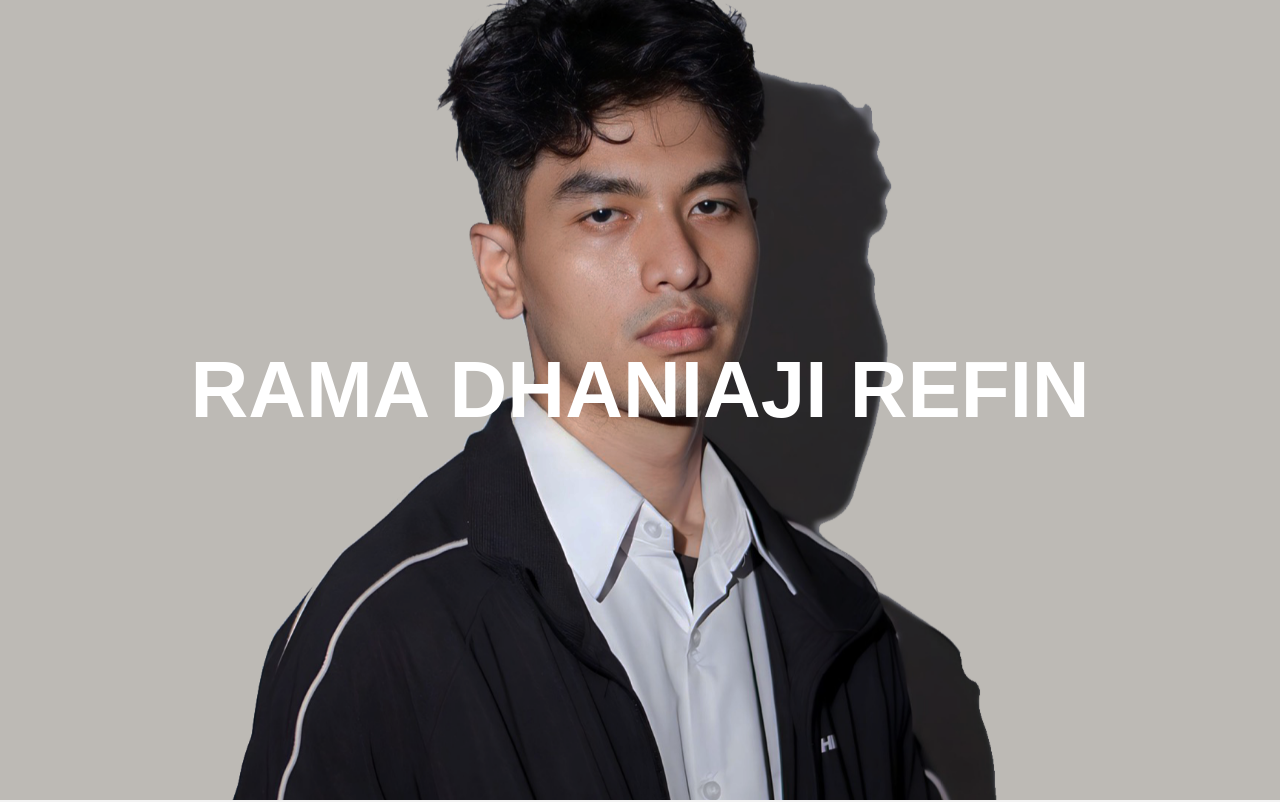
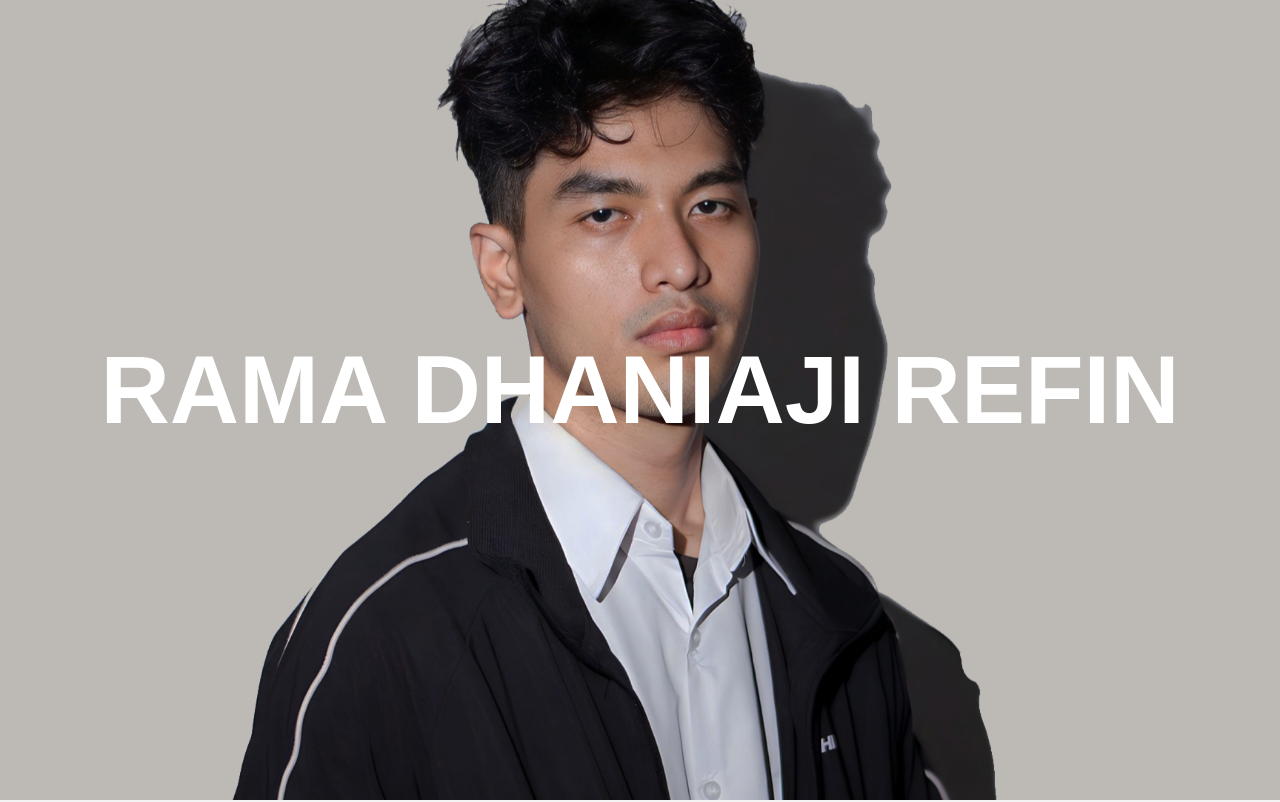
Before and after one commit to RamaRefin/PortoWeb, a website: page index.html in a window 1280 px wide. Shown: the top 802 px of the page. Drawn offline with nearby package versions, Linux system fonts and the light colour scheme; some packages are replaced by stand-ins of ours; a script that the page names is missing; a web font is replaced by a local one.

Commit message:
ubah lagi

```diff
--- a/index.css
+++ b/index.css
@@ -128,7 +128,7 @@ nav {
   mix-blend-mode: screen;
 
   /* STYLING TAMBAHAN */
-  font-size: 5rem;
+  font-size: 6rem;
   font-weight: 800;
   text-transform: uppercase;
   line-height: 1.2;
```
